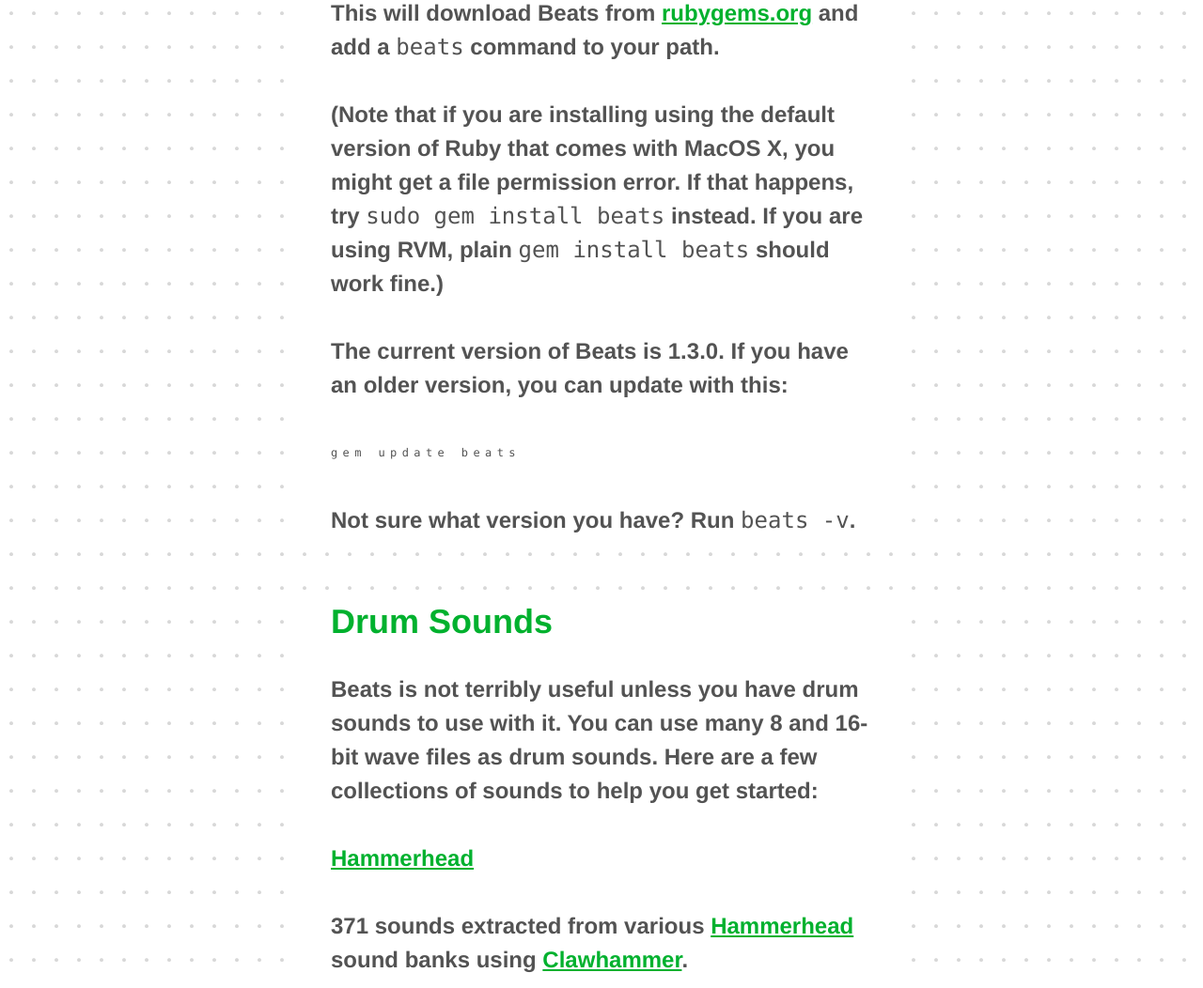
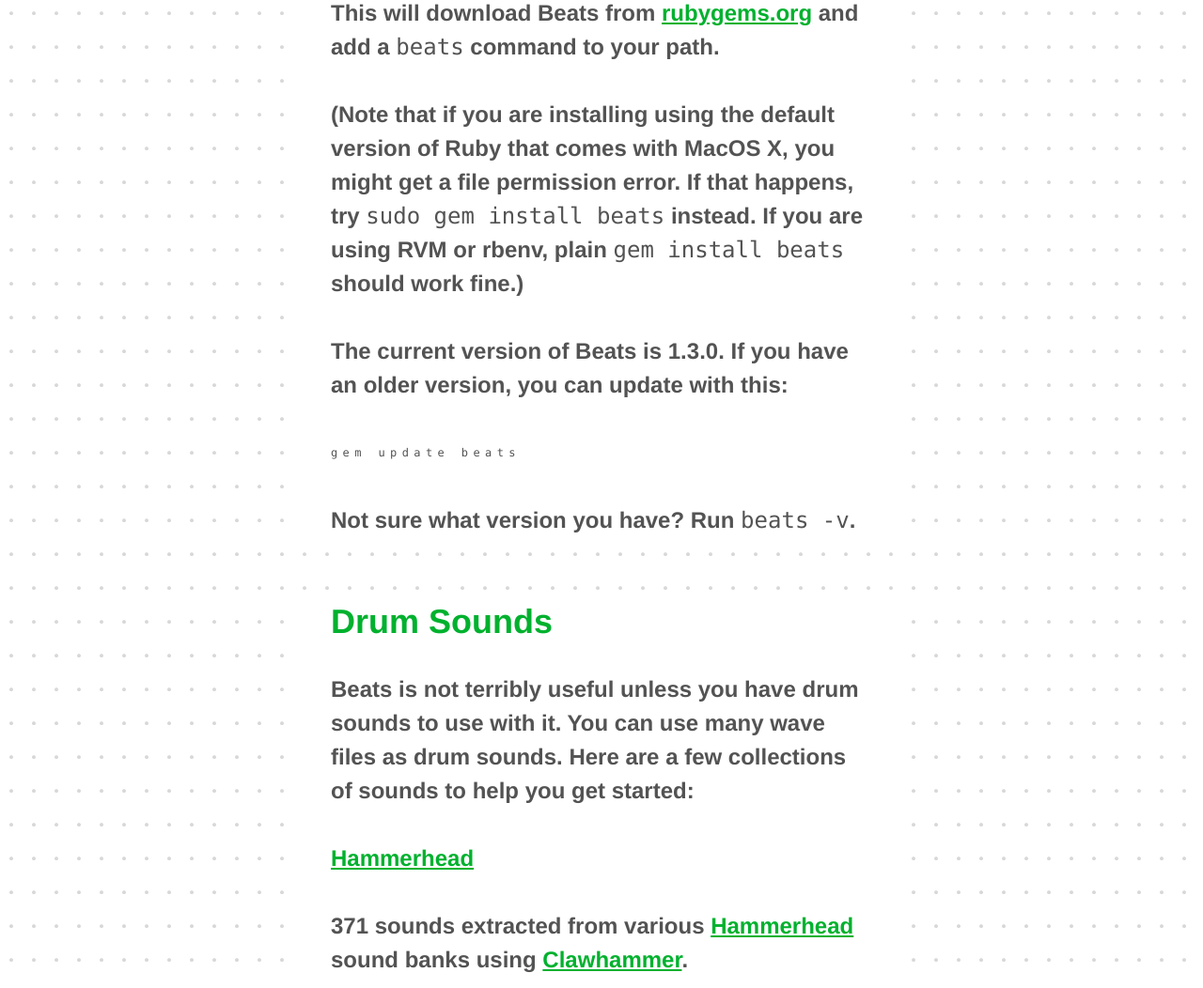
Before and after one commit to kevinbruyne0125/beats, a PHP site: page /download/ in a window 1280 px wide. Shown: the part 364-1416 px from the top of the page at 94% size. Run offline with PHP 8.4, Linux system fonts and the light colour scheme.

Commit message:
Minor copy changes to downloads page

```diff
--- a/web/download.php
+++ b/web/download.php
@@ -5,14 +5,14 @@
     <p>Run the following from the command line:</p>
     <p><code><pre class="single-line">gem install beats</pre></code></p>
     <p>This will download Beats from <a href="http://rubygems.org/gems/beats">rubygems.org</a> and add a <code>beats</code> command to your path.</p>
-    <p>(Note that if you are installing using the default version of Ruby that comes with MacOS X, you might get a file permission error. If that happens, try <code>sudo gem install beats</code> instead. If you are using RVM, plain <code>gem install beats</code> should work fine.)</p>
+    <p>(Note that if you are installing using the default version of Ruby that comes with MacOS X, you might get a file permission error. If that happens, try <code>sudo gem install beats</code> instead. If you are using RVM or rbenv, plain <code>gem install beats</code> should work fine.)</p>
     <p>The current version of Beats is 1.3.0. If you have an older version, you can update with this:</p>
     <p><code><pre class="single-line">gem update beats</pre></code></p>
     <p>Not sure what version you have? Run <code>beats -v</code>.</p>
   </div>
   <div class="content-box" id="drum-kits">
     <h2>Drum Sounds</h2>
-    <p>Beats is not terribly useful unless you have drum sounds to use with it. You can use many 8 and 16-bit wave files as drum sounds. Here are a few collections of sounds to help you get started:</p>
+    <p>Beats is not terribly useful unless you have drum sounds to use with it. You can use many wave files as drum sounds. Here are a few collections of sounds to help you get started:</p>
     <ul>
       <li id="drumkit-hammerhead" class="drumkit">
         <h3><a href="/hammerhead_drum_sounds.zip">Hammerhead</a></h3>
```
